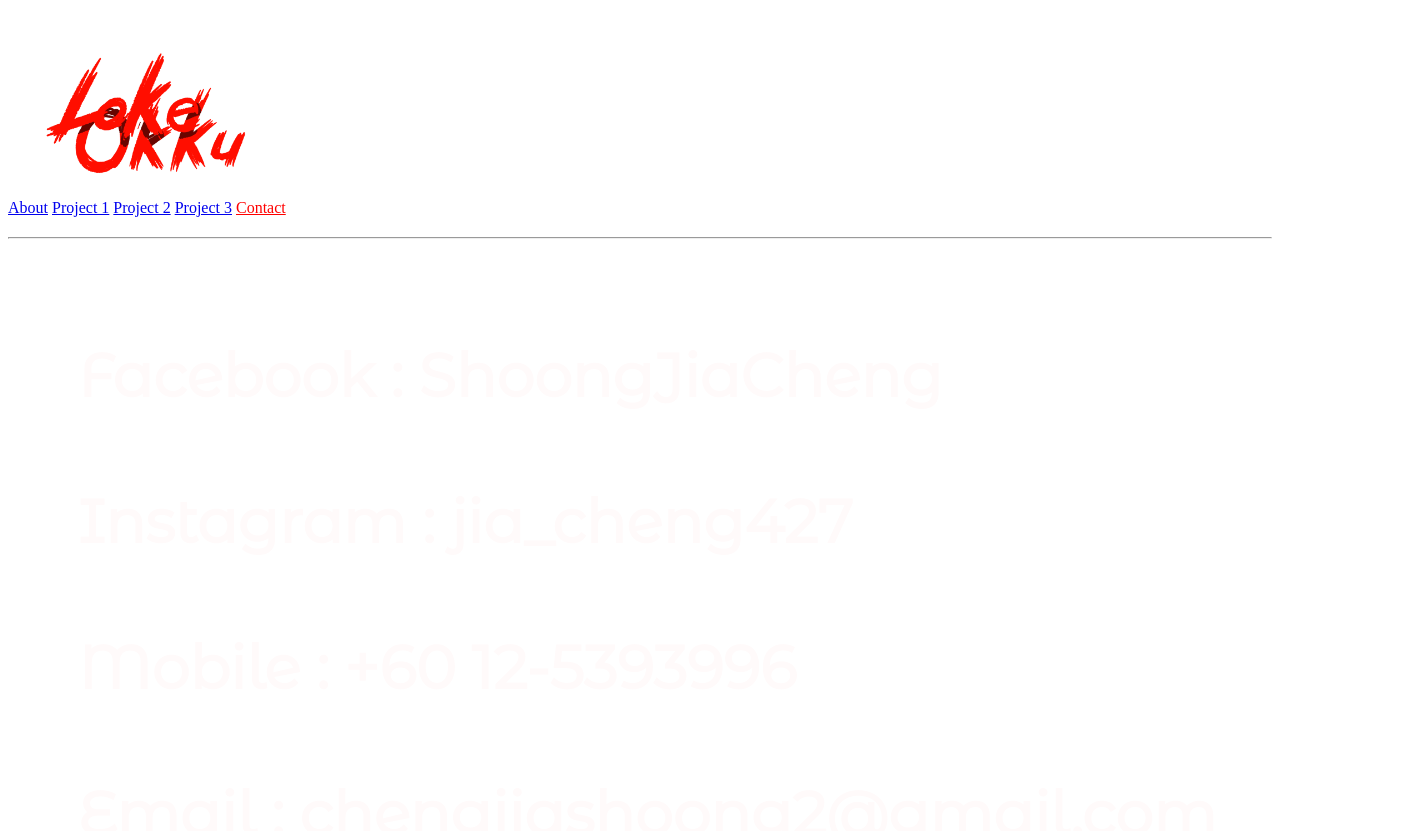
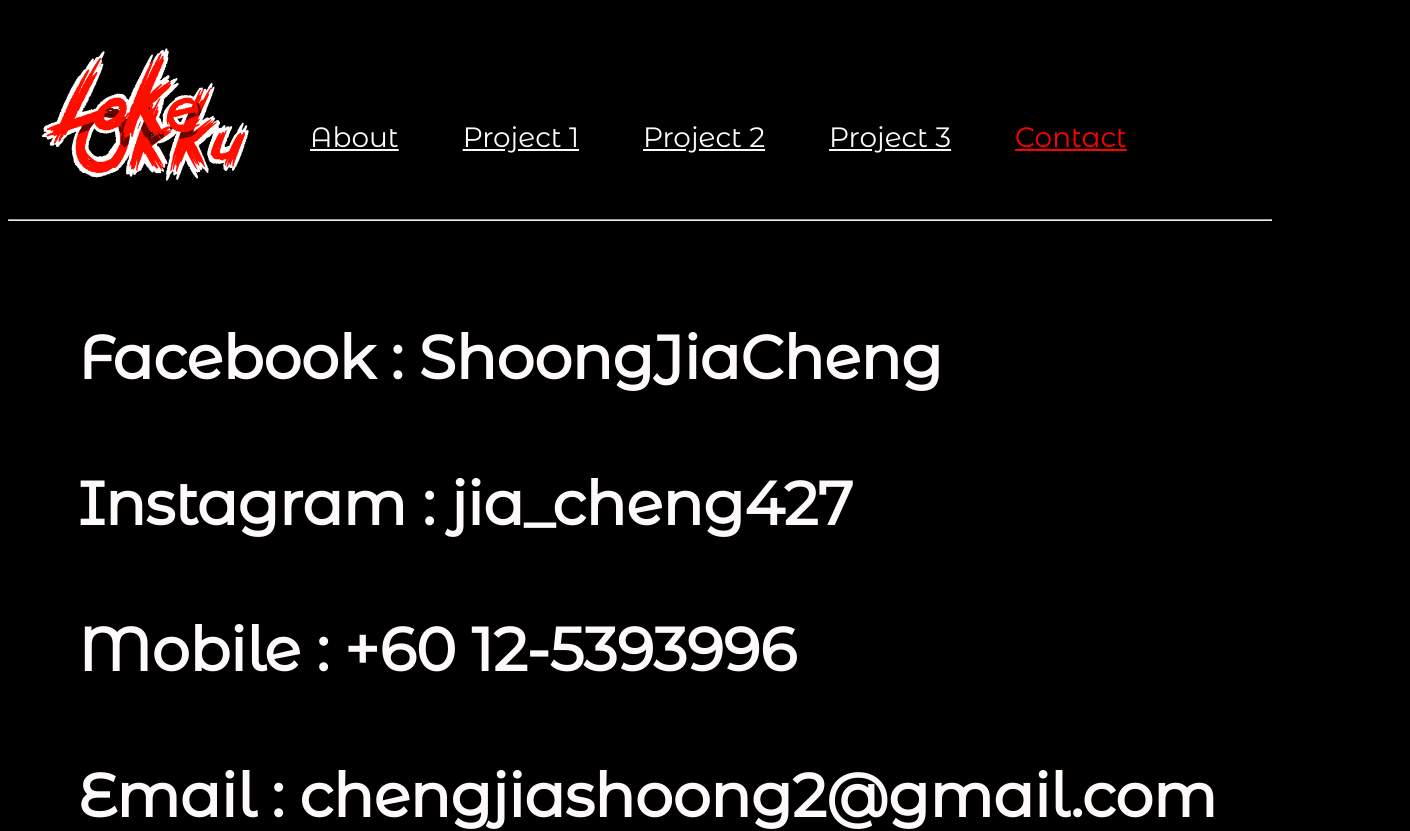
Before and after one commit to Jiacheng56789/LokeOkku, a plain HTML site: page LokeOkku_Contact.html in a window 1280 px wide. Shown: the top 831 px of the page, 1410 px wide, since content can reach past the window. Drawn offline with Linux system fonts and the light colour scheme; a web font is replaced by a local one.

Commit message:
Update LokeOkku_Contact.html

```diff
--- a/LokeOkku_Contact.html
+++ b/LokeOkku_Contact.html
@@ -2,7 +2,7 @@
 <html>
     <head>
         <title>Contact</title>
-        <link rel="stylesheet" href="C:\Users\cheng\Documents\TARUC Files\Y1S3\Fundamentals of Web Page\work\CSS\LokeOkku Css.css">
+        <link rel="stylesheet" href="styleloke.css">
         <style>
             @import url('https://fonts.googleapis.com/css2?family=Baumans&family=Montserrat+Alternates&family=Nova+Round&family=Raleway:wght@300&family=Wix+Madefor+Display&family=Zilla+Slab:ital,wght@0,300;0,400;0,500;1,300;1,600;1,700&display=swap');
             @import url('https://fonts.googleapis.com/css2?family=Bitter&display=swap');
```
